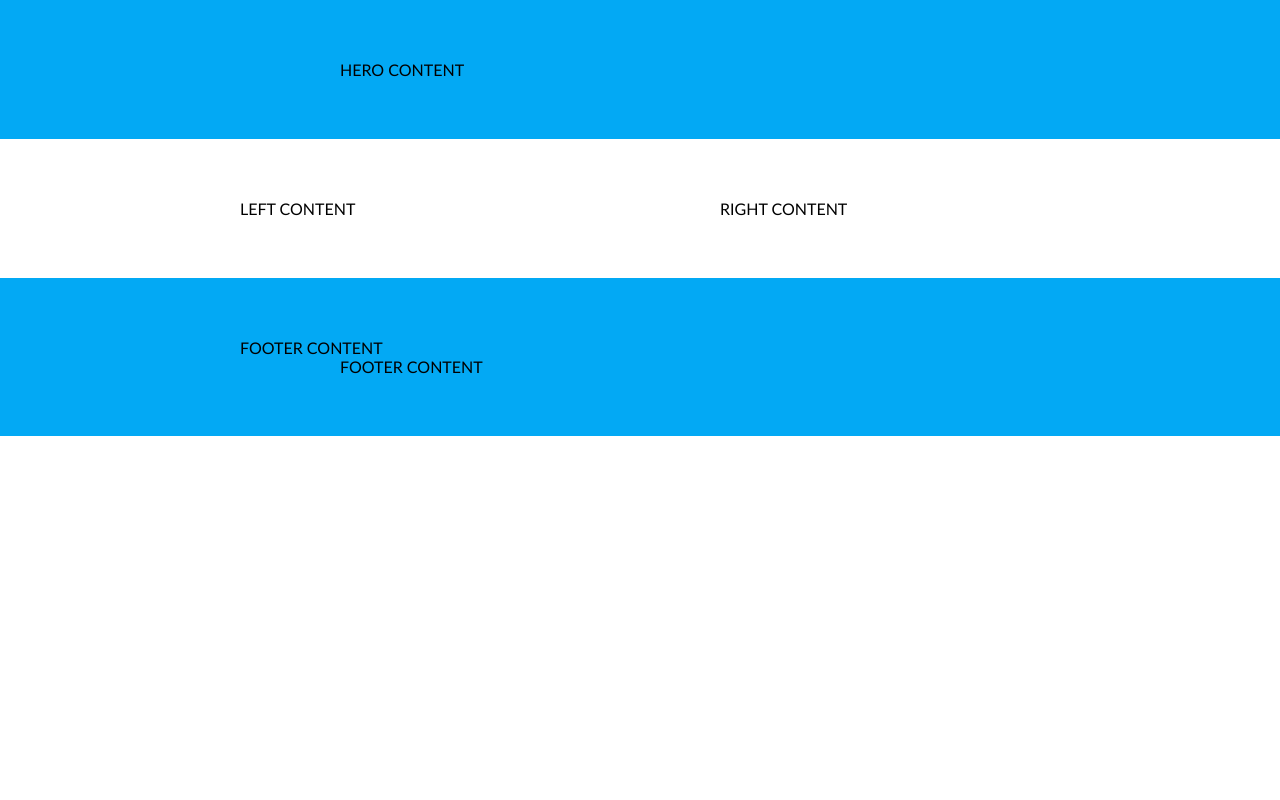
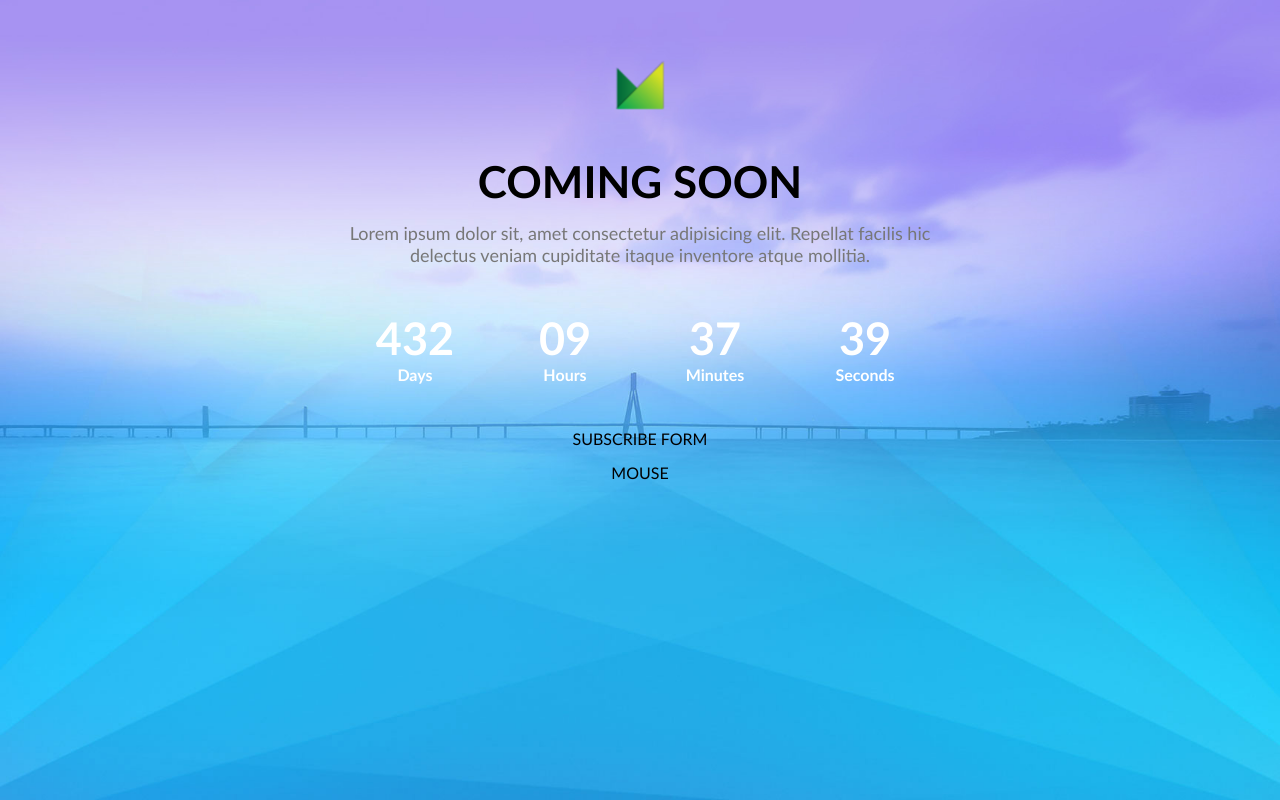
Before and after one commit to Dovydas1z/6-coming-soon, a website: page index.html in a window 1280 px wide. Shown: the top 800 px of the page. Drawn offline with Linux system fonts and the light colour scheme.

Commit message:
hero+clock and other

```diff
--- a/css/components/clock.css
+++ b/css/components/clock.css
@@ -0,0 +1,30 @@
+.clock {
+    display: inline-block;
+    width: 100%;
+    color: #ffffffff;
+}
+
+.clock > .time {
+    width: 25%;
+    float: left;
+    text-align: center;
+    margin: 15px 0;
+    font-weight: bolder;
+}
+
+.clock > .time > .value {
+    display: inline-block;
+    width: 100%;
+    font-size: 45px;
+}
+
+.clock > .time > .title {
+    display: inline-block;
+    width: 100%;
+}
+
+@media (max-width: 480px) {
+    clock > .time {
+    width: 50%;
+    }
+}
--- a/css/pages/home.css
+++ b/css/pages/home.css
@@ -13,3 +13,45 @@
 @import '../components/progress-bar.css';
 
 /* CUSTOM STYLE BELOW THIS COMMENT, FOR THIS PAGE */
+
+/* HERO: start */
+.hero {
+    min-height: 100vh;
+    padding-bottom: 30px;
+    background-image: url(../../img/banner-1.jpeg);
+    background-size: cover;
+    background-position: center;
+    background-attachment: fixed;
+}
+
+.hero > .row-short {
+    text-align: center;
+}
+
+.hero .logo {
+    width: 100%;
+    height: 50px;
+    margin-bottom: 45px;
+    object-fit: contain;
+    object-position: center;
+}
+
+.hero .main-title {
+    margin-bottom: 15px;
+    font-size: 44px;
+    text-transform: uppercase;
+}
+
+.hero .main-description {
+    margin-bottom: 30px;
+    font-size: 18px;
+    color: #777;
+}
+
+.hero .clock {
+    margin-bottom: 30px;
+}
+
+.hero .form {
+    margin-bottom: 15px;
+}
--- a/index.html
+++ b/index.html
@@ -18,9 +18,35 @@
 </head>
 
 <body>
-    <section class="container bg-primary">
+    <section class="container bg-primary hero">
         <div class="row-short">
-            HERO CONTENT
+            <img class="logo" src="./img/icon-logonew.png" alt="Logo">
+            <h1 class="main-title">Coming soon</h1>
+            <p class="main-description">Lorem ipsum dolor sit, amet consectetur adipisicing elit. Repellat facilis hic delectus veniam cupiditate itaque inventore atque mollitia.</p>
+            <div class="clock">
+                <div class="time">
+                    <div class="value">432</div>
+                    <div class="title">Days</div>
+                </div>
+                <div class="time">
+                    <div class="value">09</div>
+                    <div class="title">Hours</div>
+                </div>
+                <div class="time">
+                    <div class="value">37</div>
+                    <div class="title">Minutes</div>
+                </div>
+                <div class="time">
+                    <div class="value">39</div>
+                    <div class="title">Seconds</div>
+                </div>
+            </div>
+            <form class="form">
+                SUBSCRIBE FORM
+            </form>
+            <div class="mouse">
+                MOUSE
+            </div>
         </div>
     </section>
     <main class="container">
```
